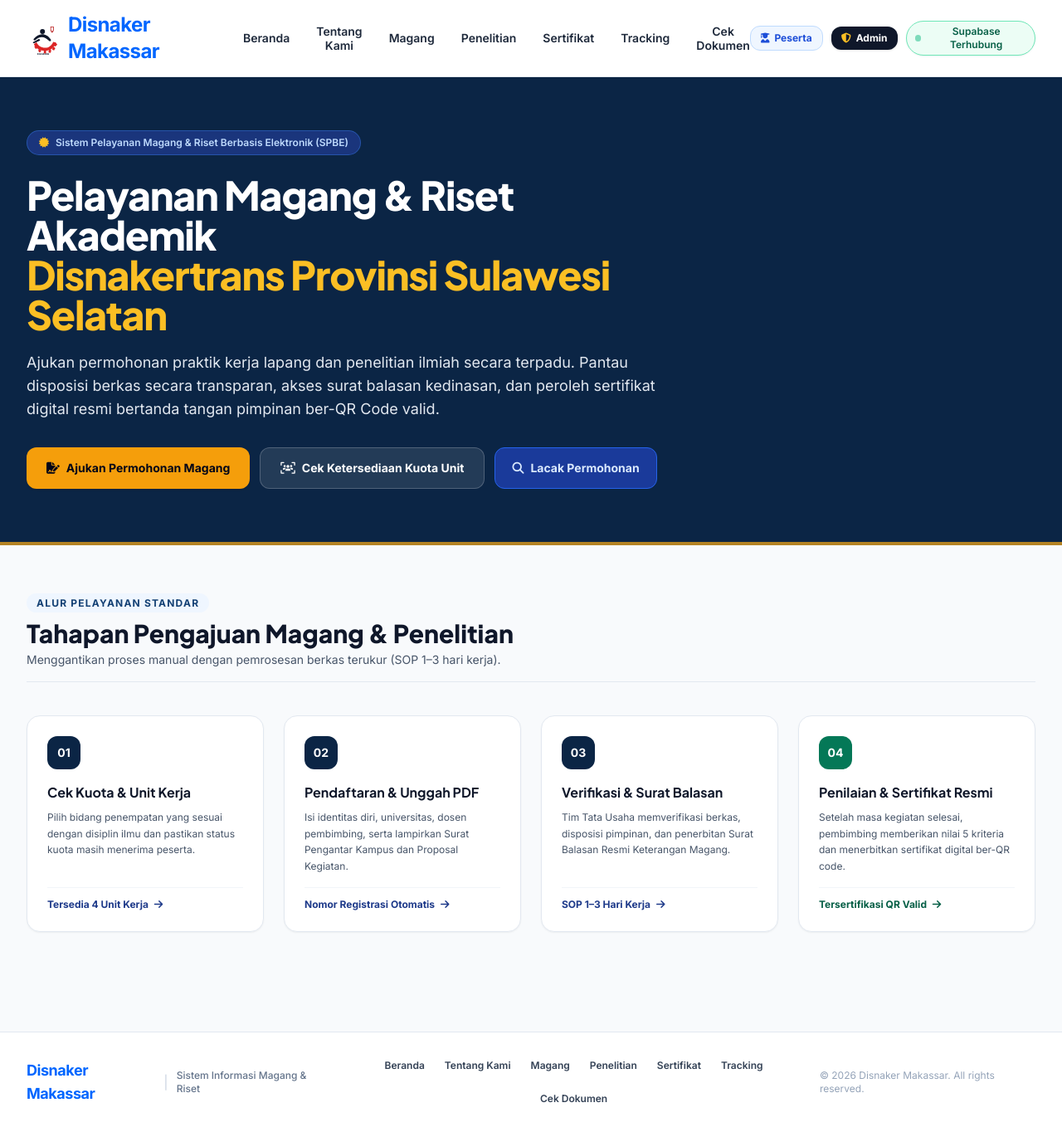
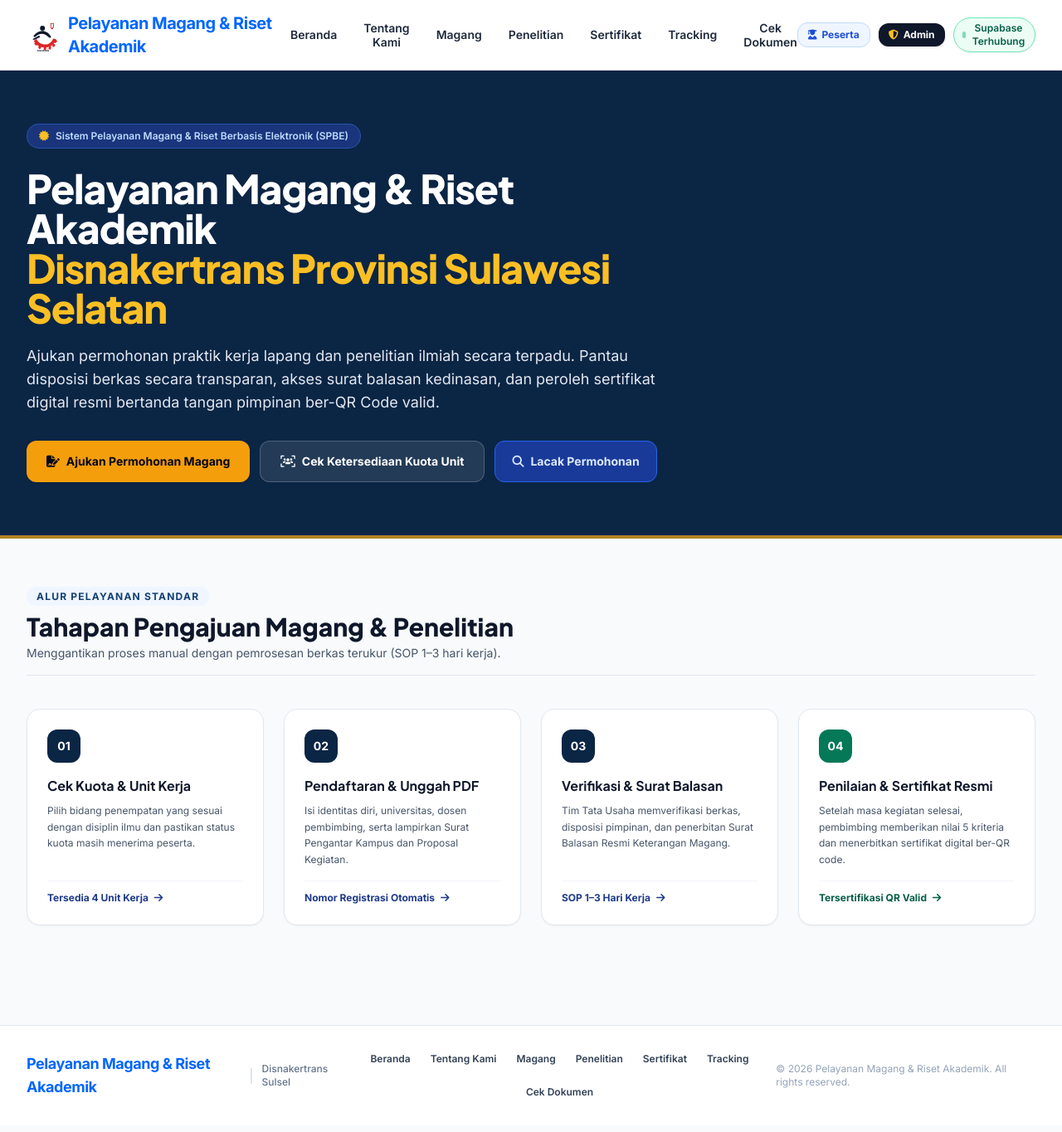
Before and after one commit to riiifaldi/Nurhayani, a plain HTML site: page index.html in a window 1280 px wide. Shown: the whole page at 83% size. Drawn offline with nearby package versions, Linux system fonts and the light colour scheme; no server answers.

Commit message:
chore: ubah nama web menjadi Pelayanan Magang & Riset Akademik

```diff
--- a/index.html
+++ b/index.html
@@ -3,7 +3,7 @@
 <head>
     <meta charset="UTF-8">
     <meta name="viewport" content="width=device-width, initial-scale=1.0">
-    <title>SIMAGANG & RISET - Dinas Tenaga Kerja dan Transmigrasi Sulawesi Selatan</title>
+    <title>Pelayanan Magang &amp; Riset Akademik - Disnakertrans Sulawesi Selatan</title>
 
     <!-- Tailwind CSS CDN -->
     <script src="https://cdn.tailwindcss.com"></script>
@@ -100,9 +100,9 @@
                             <text x="50" y="99" font-family="'Inter', sans-serif" font-size="6.5" font-weight="900" fill="#0F172A" text-anchor="middle" letter-spacing="0.4">DISNAKER</text>
                         </svg>
                     </div>
-                    <!-- Brand Typography: Disnaker Makassar -->
-                    <span class="text-xl sm:text-2xl font-bold text-[#0066FF] tracking-tight hover:opacity-95 transition">
-                        Disnaker Makassar
+                    <!-- Brand Typography: Pelayanan Magang & Riset Akademik -->
+                    <span class="text-base sm:text-lg xl:text-xl font-bold text-[#0066FF] tracking-tight leading-tight hover:opacity-95 transition">
+                        Pelayanan Magang &amp; Riset Akademik
                     </span>
                 </div>
             </div>
@@ -808,9 +808,9 @@
         <div class="max-w-7xl mx-auto flex flex-col md:flex-row items-center justify-between gap-6">
             <!-- Brand Logo & Info Singkat -->
             <div class="flex items-center space-x-2.5 cursor-pointer" onclick="switchTab('beranda')">
-                <span class="text-lg font-bold text-[#0066FF] tracking-tight">Disnaker Makassar</span>
+                <span class="text-base sm:text-lg font-bold text-[#0066FF] tracking-tight">Pelayanan Magang &amp; Riset Akademik</span>
                 <span class="text-slate-300">|</span>
-                <span class="text-xs text-slate-500 font-medium">Sistem Informasi Magang & Riset</span>
+                <span class="text-xs text-slate-500 font-medium">Disnakertrans Sulsel</span>
             </div>
 
             <!-- Navigasi Tautan Cepat -->
@@ -826,7 +826,7 @@
 
             <!-- Hak Cipta Sederhana -->
             <div class="text-xs text-slate-400">
-                &copy; 2026 Disnaker Makassar. All rights reserved.
+                &copy; 2026 Pelayanan Magang &amp; Riset Akademik. All rights reserved.
             </div>
         </div>
     </footer>
```
